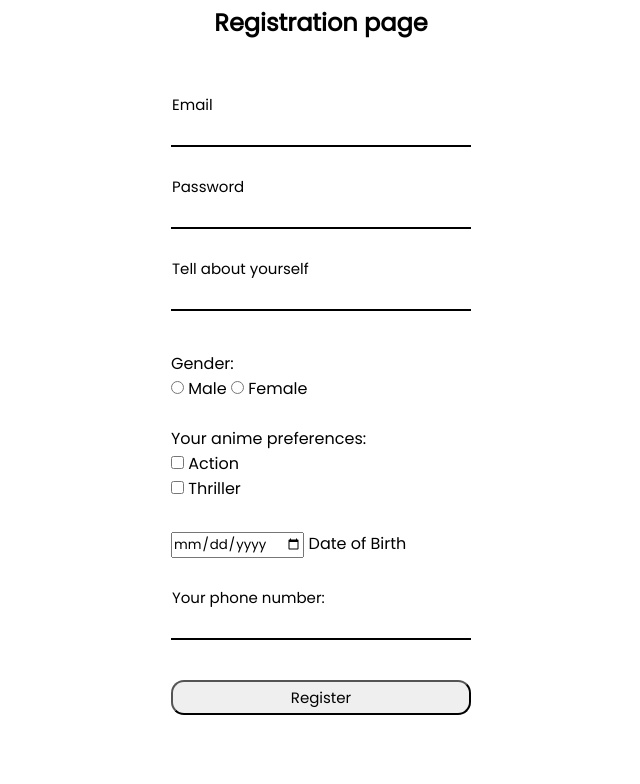
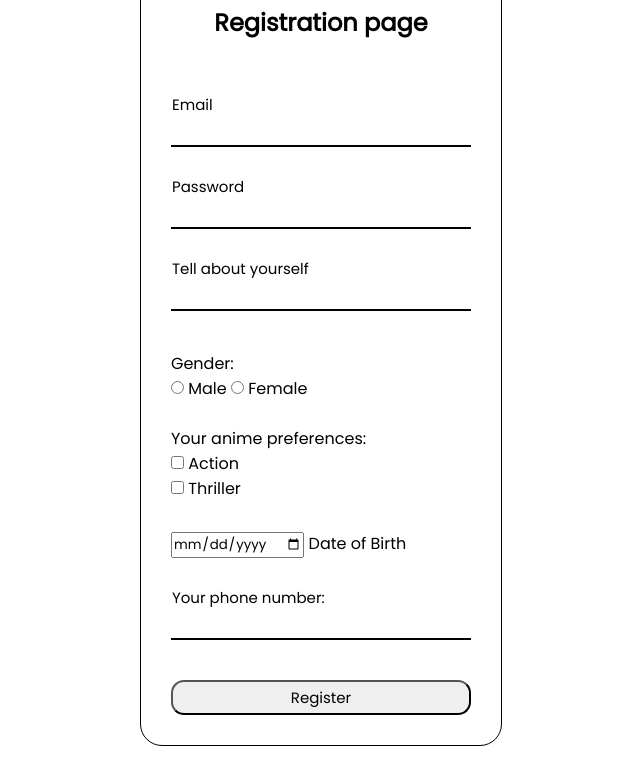
Before and after one commit to DDSS02/Lab-Work-II, a plain HTML site: page index.html in a window 1280 px wide. Shown: the whole page, without its empty margins (319-959 px from the left). Drawn offline with Linux system fonts and the light colour scheme.

Commit message:
style.css

```diff
--- a/style.css
+++ b/style.css
@@ -64,3 +64,8 @@ h2{
   border-radius: 13px;
   cursor: pointer;
 }
+.val{
+	border: 1px solid black;
+	padding: 30px;
+	border-radius: 22px;
+}
```
